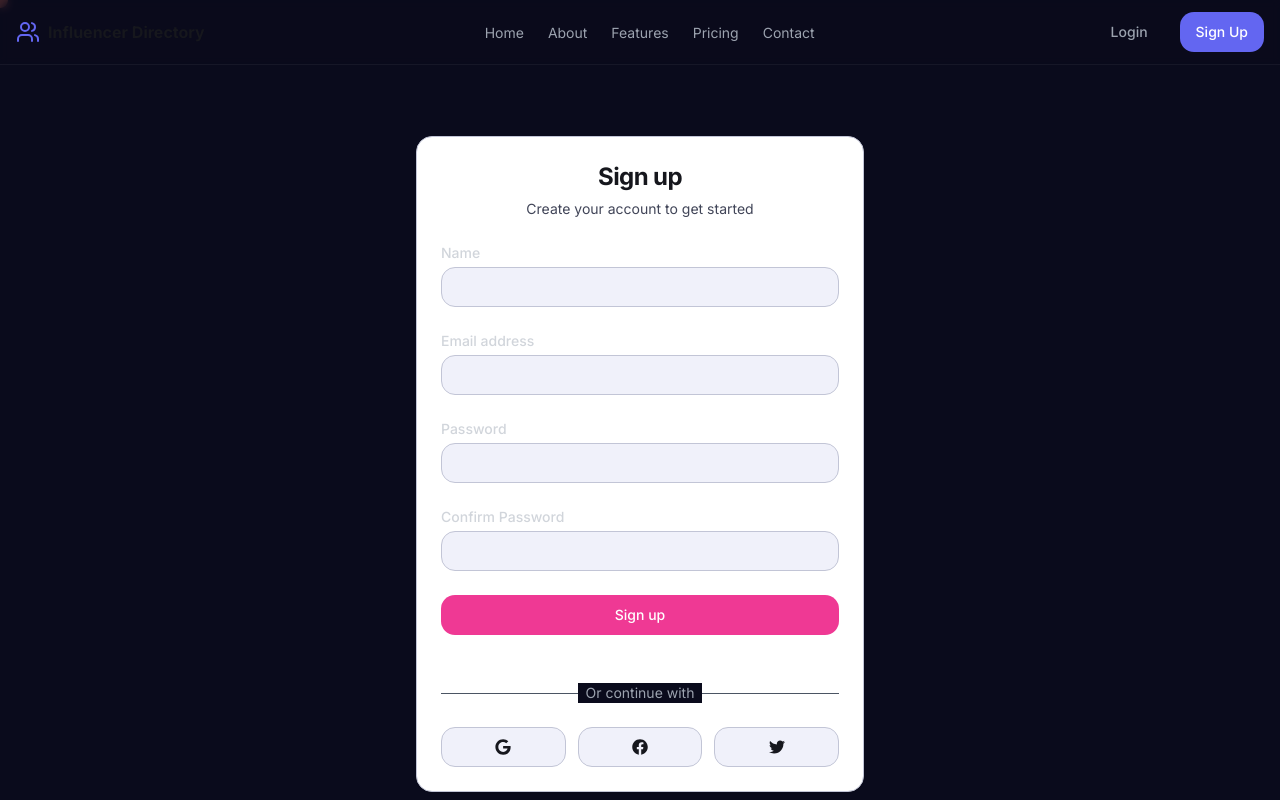
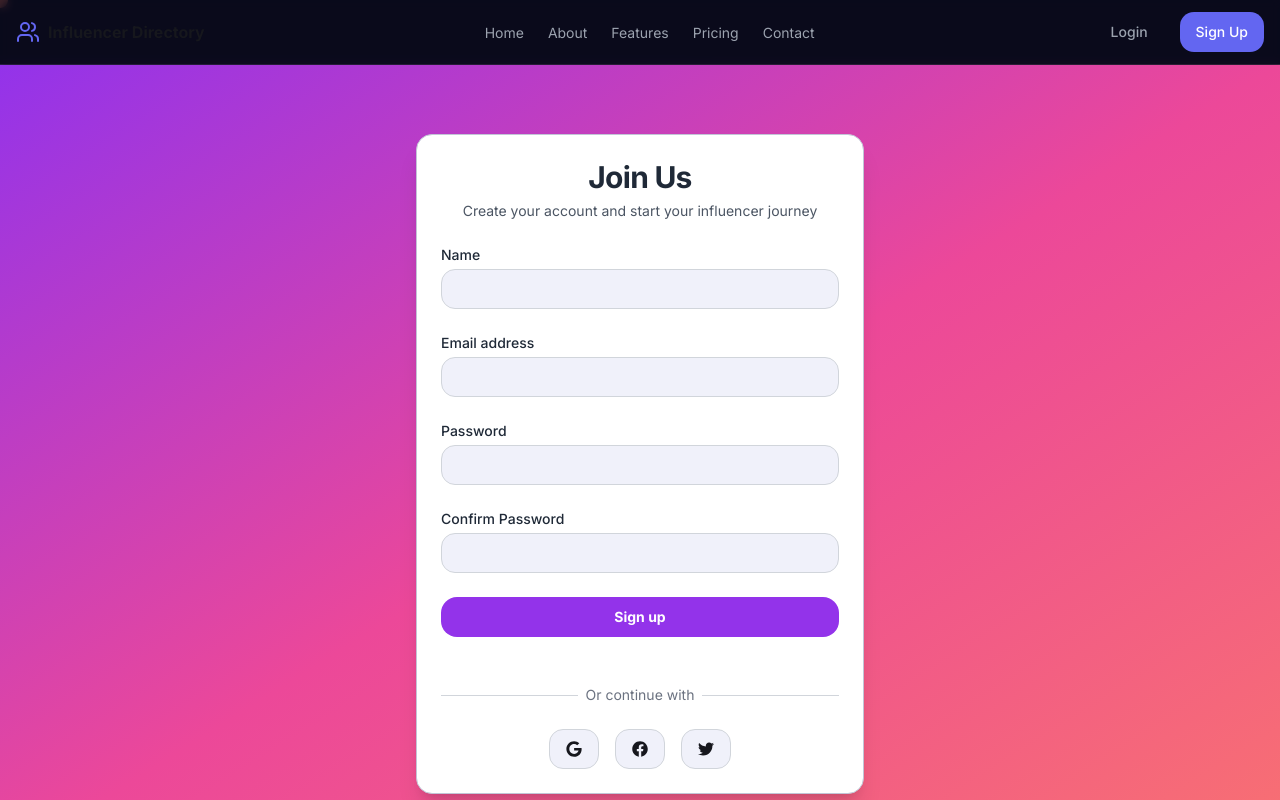
Before and after one commit to flutter-create-ani/TheInfluencer, a Next.js app: page /signup in a window 1280 px wide. Shown: the top 800 px of the page. Built offline with nearby package versions, Linux system fonts and the light colour scheme.

Commit message:
Login and Signup
- Changes the background color
- Changes the card design

```diff
--- a/app/layout.tsx
+++ b/app/layout.tsx
@@ -18,10 +18,10 @@ export default function RootLayout({
   children: React.ReactNode;
 }) {
   const [modalOpen, setModalOpen] = useState(false);
-  const [modalContent, setModalContent] = useState({
-    title: "",
-    content: null,
-  });
+  const [modalContent, setModalContent] = useState<{
+    title: string;
+    content: React.ReactNode | null;
+  }>({ title: "", content: null });
 
   const openModal = (title: string, content: React.ReactNode) => {
     setModalContent({ title, content });
@@ -40,12 +40,14 @@ export default function RootLayout({
     },
   };
 
+  const currentYear = new Date().getFullYear();
+
   return (
     <html lang="en">
       <body className={`${inter.className} min-h-screen bg-[#0A0B1C]`}>
         <CursorEffect />
         <header className="fixed top-0 w-full z-50 bg-[#0A0B1C]/80 backdrop-blur-sm border-b border-white/5">
-          <nav className="container flex items-center justify-between h-16 px-4">
+          <nav className="container mx-auto flex items-center justify-between h-16 px-4">
             <motion.div
               initial={{ opacity: 0, x: -20 }}
               animate={{ opacity: 1, x: 0 }}
@@ -114,7 +116,7 @@ export default function RootLayout({
         </header>
         <main className="pt-16">{children}</main>
         <footer className="bg-[#0A0B1C]/80 backdrop-blur-sm border-t border-white/5">
-          <div className="container px-4 py-12">
+          <div className="container mx-auto px-4 py-12">
             <div className="grid grid-cols-2 md:grid-cols-4 gap-8">
               <div>
                 <h3 className="font-semibold mb-4 text-white">Company</h3>
@@ -203,10 +205,10 @@ export default function RootLayout({
                 <h3 className="font-semibold mb-4 text-white">Follow Us</h3>
                 <div className="flex space-x-4">
                   {[
-                    { Icon: FaTwitter, href: "#" },
-                    { Icon: FaInstagram, href: "#" },
-                    { Icon: FaLinkedin, href: "#" },
-                    { Icon: FaFacebook, href: "#" },
+                    { Icon: FaTwitter, href: "/twitter" },
+                    { Icon: FaInstagram, href: "/instagram" },
+                    { Icon: FaLinkedin, href: "/linkedin" },
+                    { Icon: FaFacebook, href: "/facebook" },
                   ].map(({ Icon, href }, index) => (
                     <motion.a
                       key={index}
@@ -222,10 +224,7 @@ export default function RootLayout({
               </div>
             </div>
             <div className="mt-8 pt-8 border-t border-white/5 text-center text-gray-400">
-              <p>
-                &copy; {new Date().getFullYear()} Influencer Directory. All
-                rights reserved.
-              </p>
+              <p>&copy; {currentYear} Influencer Directory. All rights reserved.</p>
             </div>
           </div>
         </footer>
@@ -233,7 +232,7 @@ export default function RootLayout({
           isOpen={modalOpen}
           onClose={() => setModalOpen(false)}
           title={modalContent.title}
-          content={modalContent.content}
+          content={modalContent.content || <p>No content available.</p>}
         />
       </body>
     </html>
--- a/app/signup/page.tsx
+++ b/app/signup/page.tsx
@@ -50,14 +50,14 @@ export default function SignupPage() {
   };
 
   return (
-    <div className="min-h-screen flex items-center justify-center bg-[#0A0B1C] py-12 px-4 sm:px-6 lg:px-8">
-      <Card className="w-full max-w-md">
+    <div className="min-h-screen flex items-center justify-center bg-gradient-to-br from-purple-600 via-pink-500 to-red-400 py-12 px-4 sm:px-6 lg:px-8">
+      <Card className="w-full max-w-md bg-white shadow-xl rounded-lg">
         <CardHeader>
-          <CardTitle className="text-2xl font-bold text-center">
-            Sign up
+          <CardTitle className="text-3xl font-bold text-center text-gray-800">
+            Join Us
           </CardTitle>
-          <CardDescription className="text-center">
-            Create your account to get started
+          <CardDescription className="text-center text-gray-600">
+            Create your account and start your influencer journey
           </CardDescription>
         </CardHeader>
         <CardContent>
@@ -65,7 +65,7 @@ export default function SignupPage() {
             <div>
               <label
                 htmlFor="name"
-                className="block text-sm font-medium text-gray-300"
+                className="block text-sm font-medium text-gray-800"
               >
                 Name
               </label>
@@ -76,13 +76,13 @@ export default function SignupPage() {
                 required
                 value={name}
                 onChange={(e) => setName(e.target.value)}
-                className="mt-1"
+                className="mt-1 border-gray-300 focus:ring-purple-500 focus:border-purple-500"
               />
             </div>
             <div>
               <label
                 htmlFor="email"
-                className="block text-sm font-medium text-gray-300"
+                className="block text-sm font-medium text-gray-800"
               >
                 Email address
               </label>
@@ -93,13 +93,13 @@ export default function SignupPage() {
                 required
                 value={email}
                 onChange={(e) => setEmail(e.target.value)}
-                className="mt-1"
+                className="mt-1 border-gray-300 focus:ring-purple-500 focus:border-purple-500"
               />
             </div>
             <div>
               <label
                 htmlFor="password"
-                className="block text-sm font-medium text-gray-300"
+                className="block text-sm font-medium text-gray-800"
               >
                 Password
               </label>
@@ -110,13 +110,13 @@ export default function SignupPage() {
                 required
                 value={password}
                 onChange={(e) => setPassword(e.target.value)}
-                className="mt-1"
+                className="mt-1 border-gray-300 focus:ring-purple-500 focus:border-purple-500"
               />
             </div>
             <div>
               <label
                 htmlFor="confirm-password"
-                className="block text-sm font-medium text-gray-300"
+                className="block text-sm font-medium text-gray-800"
               >
                 Confirm Password
               </label>
@@ -127,11 +127,14 @@ export default function SignupPage() {
                 required
                 value={confirmPassword}
                 onChange={(e) => setConfirmPassword(e.target.value)}
-                className="mt-1"
+                className="mt-1 border-gray-300 focus:ring-purple-500 focus:border-purple-500"
               />
             </div>
             {error && <p className="text-red-500 text-sm">{error}</p>}
-            <Button type="submit" className="w-full">
+            <Button
+              type="submit"
+              className="w-full bg-purple-600 hover:bg-purple-700 text-white font-bold py-2 rounded-lg transition duration-300"
+            >
               Sign up
             </Button>
           </form>
@@ -141,22 +144,31 @@ export default function SignupPage() {
             <div className="mt-6">
               <div className="relative">
                 <div className="absolute inset-0 flex items-center">
-                  <div className="w-full border-t border-gray-600"></div>
+                  <div className="w-full border-t border-gray-300"></div>
                 </div>
                 <div className="relative flex justify-center text-sm">
-                  <span className="px-2 bg-[#0A0B1C] text-gray-400">
+                  <span className="px-2 bg-white text-gray-500">
                     Or continue with
                   </span>
                 </div>
               </div>
-              <div className="mt-6 grid grid-cols-3 gap-3">
-                <Button variant="outline">
+              <div className="mt-6 flex justify-center space-x-4">
+                <Button
+                  variant="outline"
+                  className="border-gray-300 hover:border-purple-500 hover:text-purple-500"
+                >
                   <FaGoogle className="w-5 h-5" />
                 </Button>
-                <Button variant="outline">
+                <Button
+                  variant="outline"
+                  className="border-gray-300 hover:border-blue-500 hover:text-blue-500"
+                >
                   <FaFacebook className="w-5 h-5" />
                 </Button>
-                <Button variant="outline">
+                <Button
+                  variant="outline"
+                  className="border-gray-300 hover:border-blue-400 hover:text-blue-400"
+                >
                   <FaTwitter className="w-5 h-5" />
                 </Button>
               </div>
```
Also changed, not shown: app/login/page.tsx (+29 -17 lines).
